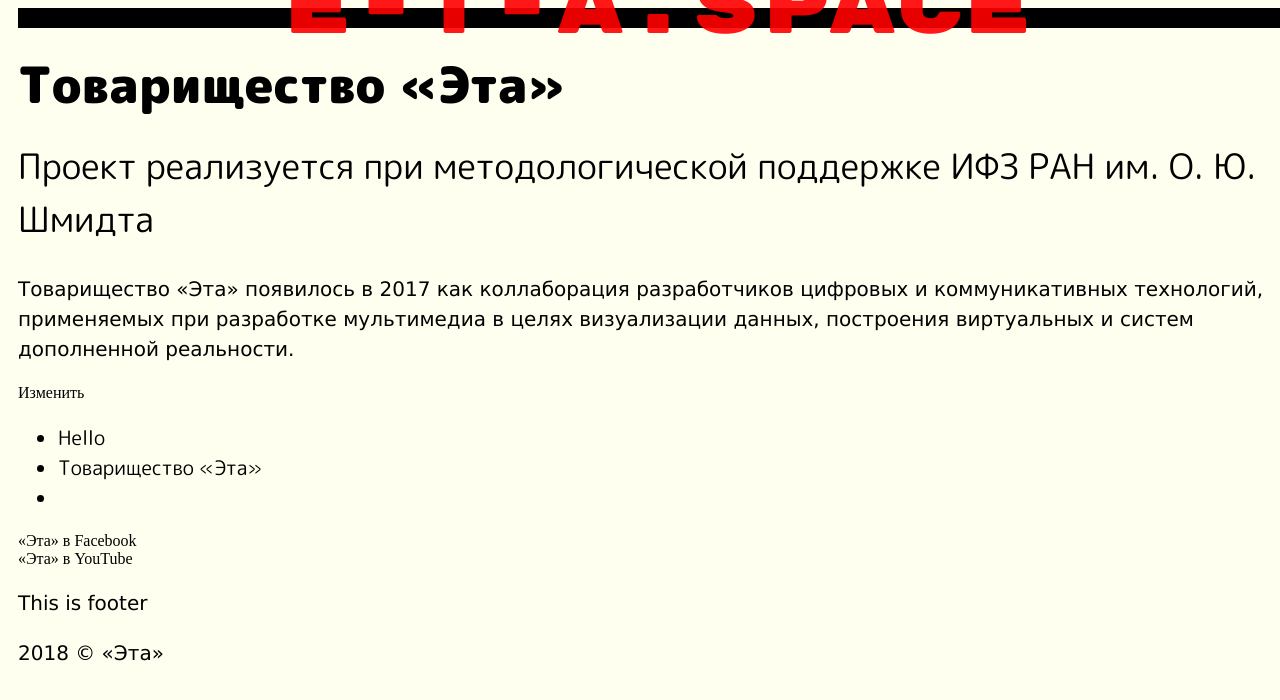
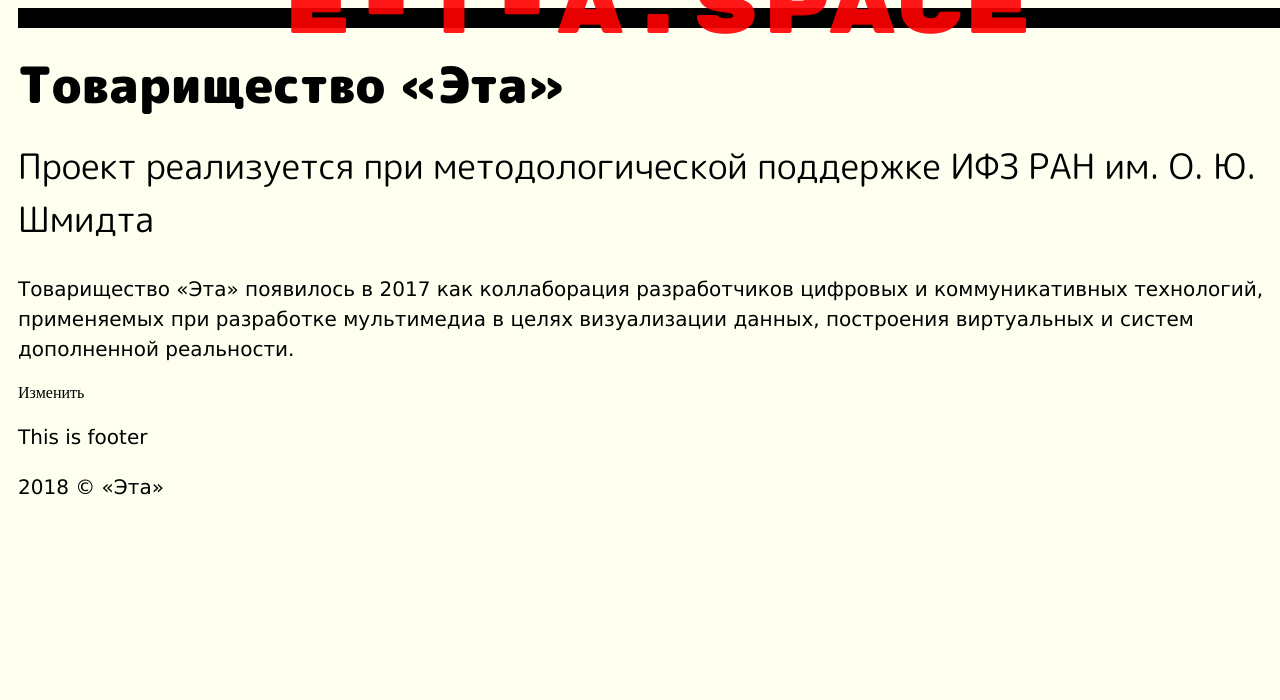
Before and after one commit to indexmod/eta.ga, a Jekyll site: the page built from index.md, in a window 1280 px wide. Shown: the top 700 px of the page. Built offline with Jekyll 4.4.1, drawn with Linux system fonts in a browser that asks for light colours.

Commit message:
Update default.html

```diff
--- a/_layouts/default.html
+++ b/_layouts/default.html
@@ -1,7 +1,6 @@
 <!DOCTYPE html>
 <head>
 {% include meta.html %}
-{% include smartlook.html %}
 {% include favicon.html %}
 </head>
 <body>
@@ -12,7 +11,6 @@
 <h2>{{page.subtitle}}</h2>
 {{ content }}
 {% include edit.html %}
-{% include menu.html %}
 {% include footer.html %}
 <p>{{ site.time | date: "%Y" }} © «Эта»
 </p>
```
